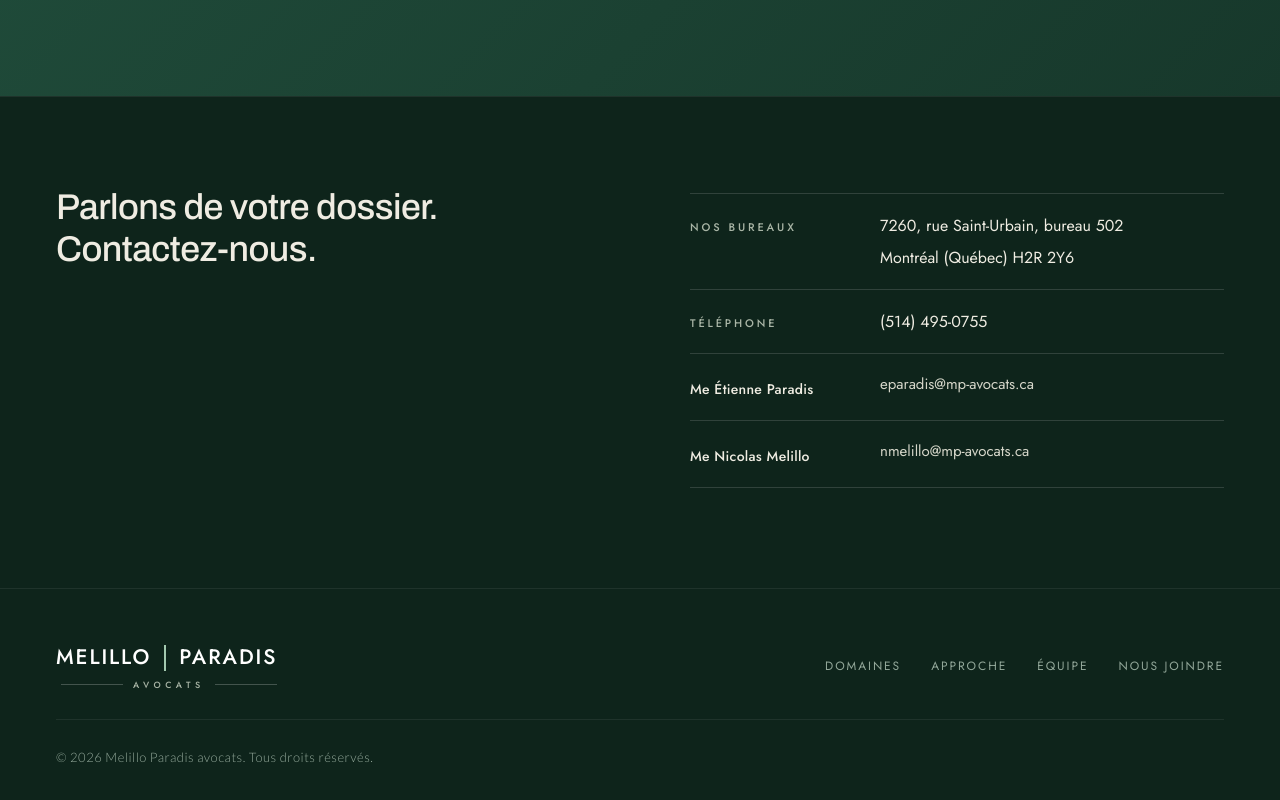
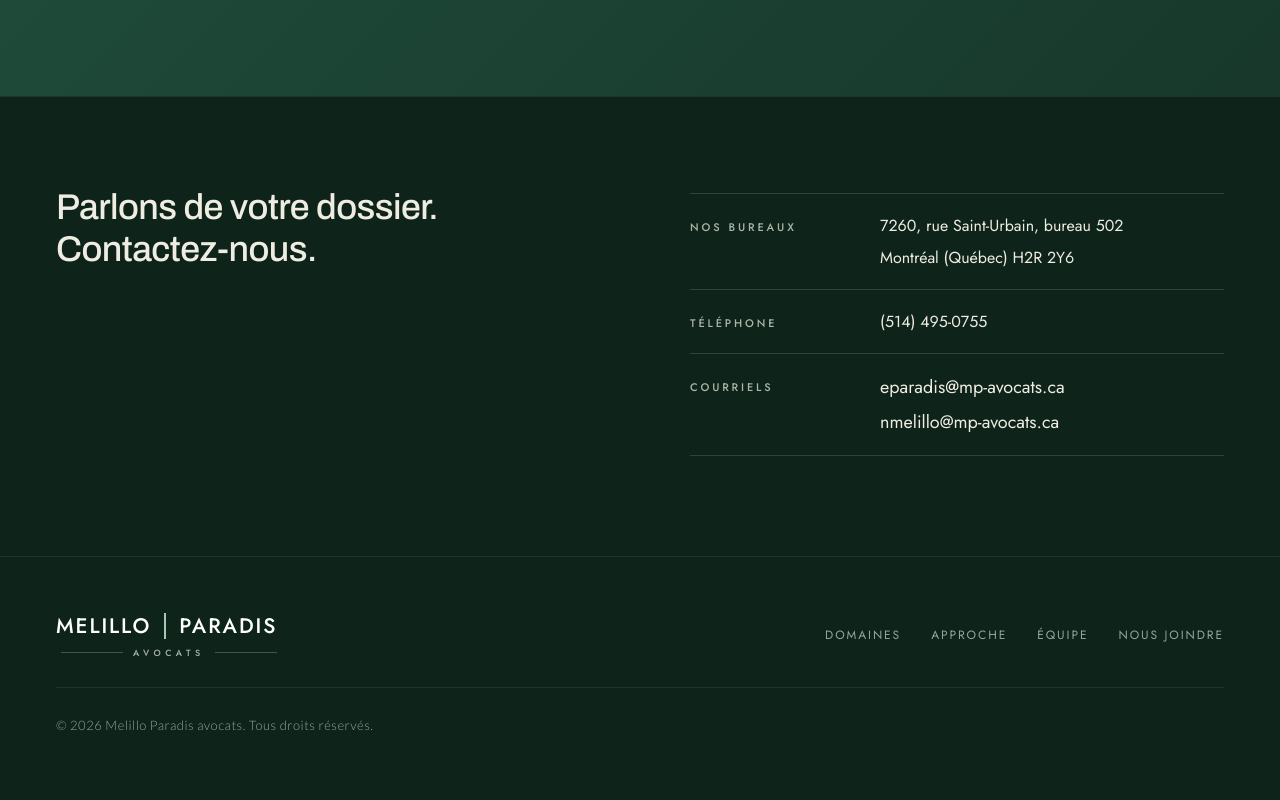
Before and after one commit to andreanorm/mp-avocats, a plain HTML site: page index.html in a window 1280 px wide. Shown: the part 2337-3137 px from the top of the page. Drawn offline with Linux system fonts and the light colour scheme.

Commit message:
Contact : courriels regroupés sous Courriels

```diff
--- a/assets/style.css
+++ b/assets/style.css
@@ -600,3 +600,4 @@ a.linkedin:hover{opacity:.7}
 
 /* Texte justifié : biographies et réponses de la FAQ */
 .person__bio p,.faq-page details p{text-align:justify;hyphens:auto;-webkit-hyphens:auto}
+.coords-list--people dd a[href^="mailto"]{font-size:18px;color:var(--on-dark)}
--- a/index.html
+++ b/index.html
@@ -290,8 +290,7 @@
       <dl class="coords-list coords-list--people">
         <div><dt>Nos bureaux</dt><dd><span>7260, rue Saint-Urbain, bureau 502</span><span>Montréal (Québec) H2R 2Y6</span></dd></div>
         <div><dt>Téléphone</dt><dd><a href="tel:+15144950755">(514) 495-0755</a></dd></div>
-        <div><dt class="dt-name">Me Étienne Paradis</dt><dd><a href="mailto:eparadis@mp-avocats.ca">eparadis@mp-avocats.ca</a></dd></div>
-        <div><dt class="dt-name">Me Nicolas Melillo</dt><dd><a href="mailto:nmelillo@mp-avocats.ca">nmelillo@mp-avocats.ca</a></dd></div>
+        <div><dt>Courriels</dt><dd><a href="mailto:eparadis@mp-avocats.ca">eparadis@mp-avocats.ca</a><a href="mailto:nmelillo@mp-avocats.ca">nmelillo@mp-avocats.ca</a></dd></div>
       </dl>
     </div>
   </section>
```
Also changed, not shown: en/index.html (+1 -2 lines), en/team.html (+1 -2 lines), equipe.html (+1 -2 lines).
